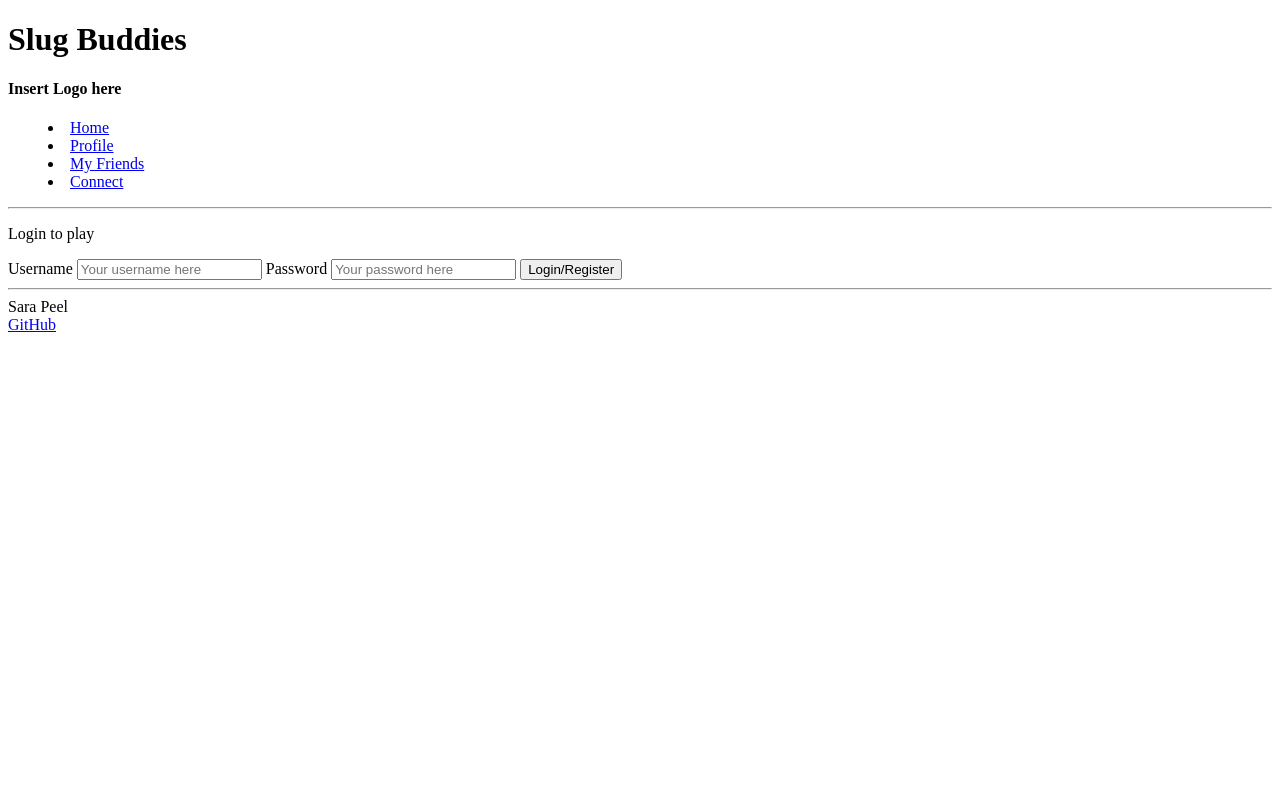
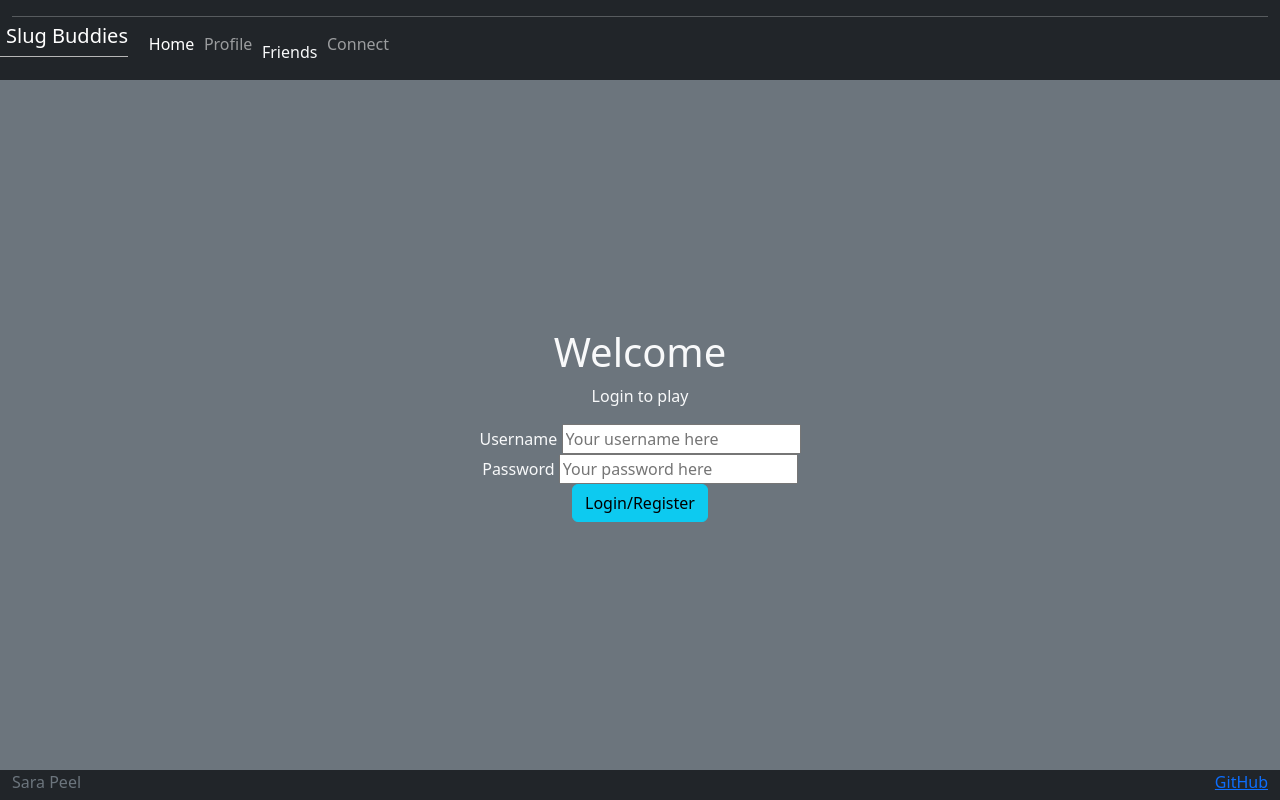
Before and after one commit to speel107/startup, a plain HTML site: page index.html in a window 1280 px wide. Drawn offline with nearby package versions, Linux system fonts and the light colour scheme.

Commit message:
Formatted login page

```diff
--- a/index.html
+++ b/index.html
@@ -5,21 +5,29 @@
     <!-- Tell browsers not to scale the viewport automatically -->
     <meta name="viewport" content="width=device-width, initial-scale=1.0" />
     <title>Slug Buddies</title>
+
+    <link rel="stylesheet" href="main.css" />
+    <!-- Include bootstrap CSS framework -->
+    <link
+      href="https://cdn.jsdelivr.net/npm/bootstrap@5.2.2/dist/css/bootstrap.min.css"
+      rel="stylesheet"
+      integrity="sha384-Zenh87qX5JnK2Jl0vWa8Ck2rdkQ2Bzep5IDxbcnCeuOxjzrPF/et3URy9Bv1WTRi"
+      crossorigin="anonymous"
+    />
   </head>
-  <body>
+  <body class="bg-dark text-light">
     <!-- Use header, main, and footer elements to give semantic structure -->
-    <header>
-      <h1>Slug Buddies</h1>
-      <h4>Insert Logo here</h6>
+    <header class="container-fluid">
 
       <!-- Navigation elements -->
-      <nav>
+      <nav class="navbar fixed-top navbar-dark">
+        <a class="navbar-brand" href="#">Slug Buddies</a>
         <!-- Menu is a semantic alternative to <ul> that represents an interaction -->
-        <menu>
-          <li><a href="index.html">Home</a></li>
-          <li><a href="profile.html">Profile</a></li>
-          <li><a href="friends.html">My Friends</a></li>
-          <li><a href="connect.html">Connect</a></li>
+        <menu class="navbar-nav">
+          <li class="nav-item"><a class="nav-link active" href="index.html">Home</a></li>
+          <li class="nav-item"><a class="nav-link" href="profile.html">Profile</a></li>
+          <li class="nav-item"><a class="nav-link" href="friends.html"></a>Friends</a></li>
+          <li class="nav-item"><a class="nav-link" href="connect.html">Connect</a></li>
         </menu>
       </nav>
 
@@ -27,22 +35,27 @@
       <hr />
     </header>
 
-    <main>
+    <main class="container-fluid bg-secondary text-center">
+      <h1>Welcome</h1>
       <p>Login to play</p>
       <form method="get" action="profile.html">
+        <div>
           <label for="name">Username</label>
           <input type="text" id="name" placeholder="Your username here" />
+        </div>
+        <div>
           <label for="password">Password</label>
           <input type="text" id="name" placeholder="Your password here" />
-        <button type="submit">Login/Register</button>
+        </div>
+        <button class="btn btn-info" type="submit">Login/Register</button>
       </form>
     </main>
 
-    <footer>
-      <hr />
+    <footer class="bg-dark text-dark text-muted">
+      <div class="container-fluid">
         <span class="text-reset">Sara Peel</span>
-      <br />
         <a href="https://github.com/speel107/startup">GitHub</a>
+      </div>
     </footer>
   </body>
 </html>
--- /dev/null
+++ b/main.css
@@ -0,0 +1,54 @@
+body {
+  display: flex;
+  flex-direction: column;
+  min-width: 375px;
+}
+
+header {
+  flex: 0 80px;
+}
+
+main {
+  flex: 1 calc(100vh - 110px);
+  display: flex;
+  flex-direction: column;
+  align-items: center;
+  justify-content: center;
+}
+
+footer {
+  flex: 0 30px;
+}
+
+menu {
+  flex: 1;
+  display: flex;
+  /*  overwrite Bootstrap so the menu does not wrap */
+  flex-direction: row !important;
+  list-style: none;
+}
+
+.navbar-brand {
+  padding-left: 0.3em;
+  border-bottom: solid rgb(182, 182, 182) thin;
+}
+
+menu .nav-item {
+  padding: 0 0.3em;
+}
+
+footer a {
+  float: right;
+}
+
+@media (max-height: 600px) {
+  header {
+    display: none;
+  }
+  footer {
+    display: none;
+  }
+  main {
+    flex: 1 100vh;
+  }
+}
```
Lines whose indentation alone changed are shown as unchanged.
